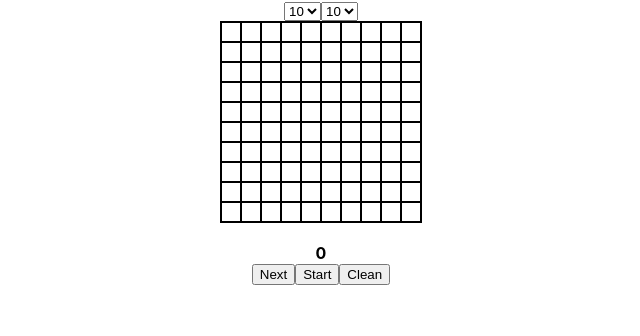
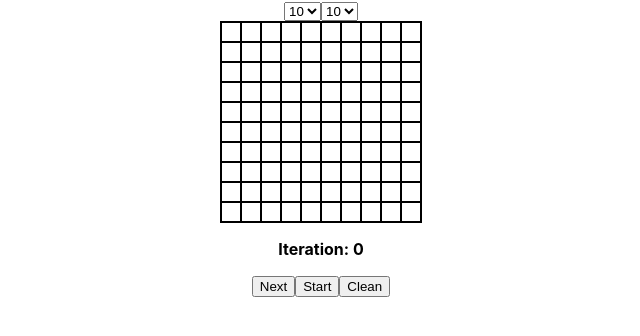
Before and after one commit to AntonSkybytskyi/conways-game-of-life-react, a React (Create React App) app: page / in a window 1280 px wide. Shown: the top 336 px of the page, without its empty margins (319-959 px from the left). Built offline with nearby package versions, Linux system fonts and the light colour scheme.

Commit message:
Clean up code

```diff
--- a/src/components/Select.tsx
+++ b/src/components/Select.tsx
@@ -6,7 +6,7 @@
 }
 export default function Select({ options, onChange, selected }: SelectProps) {
   return (
-    <select name="rows" value={selected} onChange={(event: ChangeEvent<HTMLSelectElement>) => {
+    <select value={selected} onChange={(event: ChangeEvent<HTMLSelectElement>) => {
       onChange(Number(event.target.value))
     }}>
       {options.map((option, index) => {
--- a/src/pages/Game.tsx
+++ b/src/pages/Game.tsx
@@ -47,14 +47,14 @@
       <GridSettings rows={rows} columns={columns} />
       <Grid columns={columns} cells={cells} selected={seleceted} />
 
-        <br />
-        <strong>{counter}</strong>
-        <br />
+      <p>
+        <strong>Iteration: {counter}</strong>
+      </p>
+      <div>
         <button onClick={() => setCounter(counter + 1)}>Next</button>
         <button onClick={() => setIsRunning(!isRunning)}>{isRunning ? 'Stop' : 'Start'}</button>
         <button onClick={() => resetGame()}>Clean</button>
-
-
+      </div>
     </GameContext.Provider>
   )
 }
```
Lines whose indentation alone changed are shown as unchanged.
